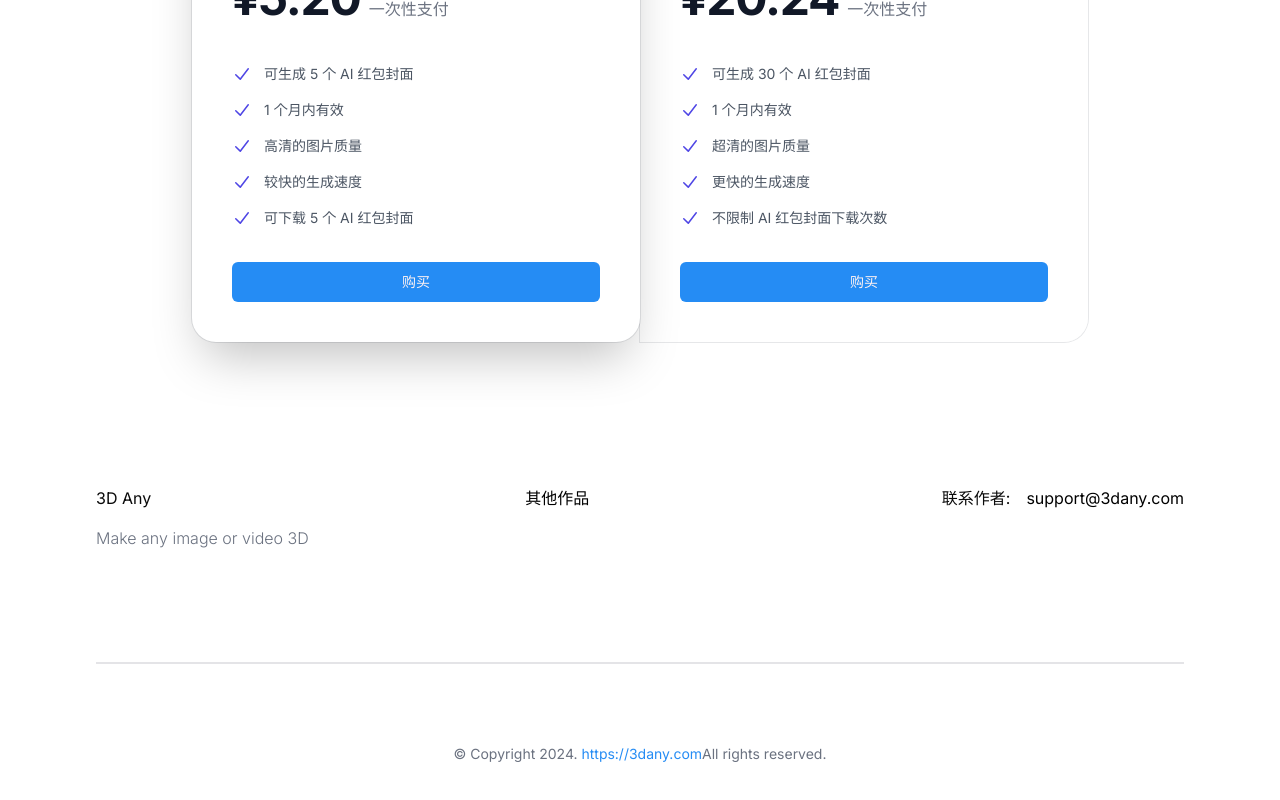
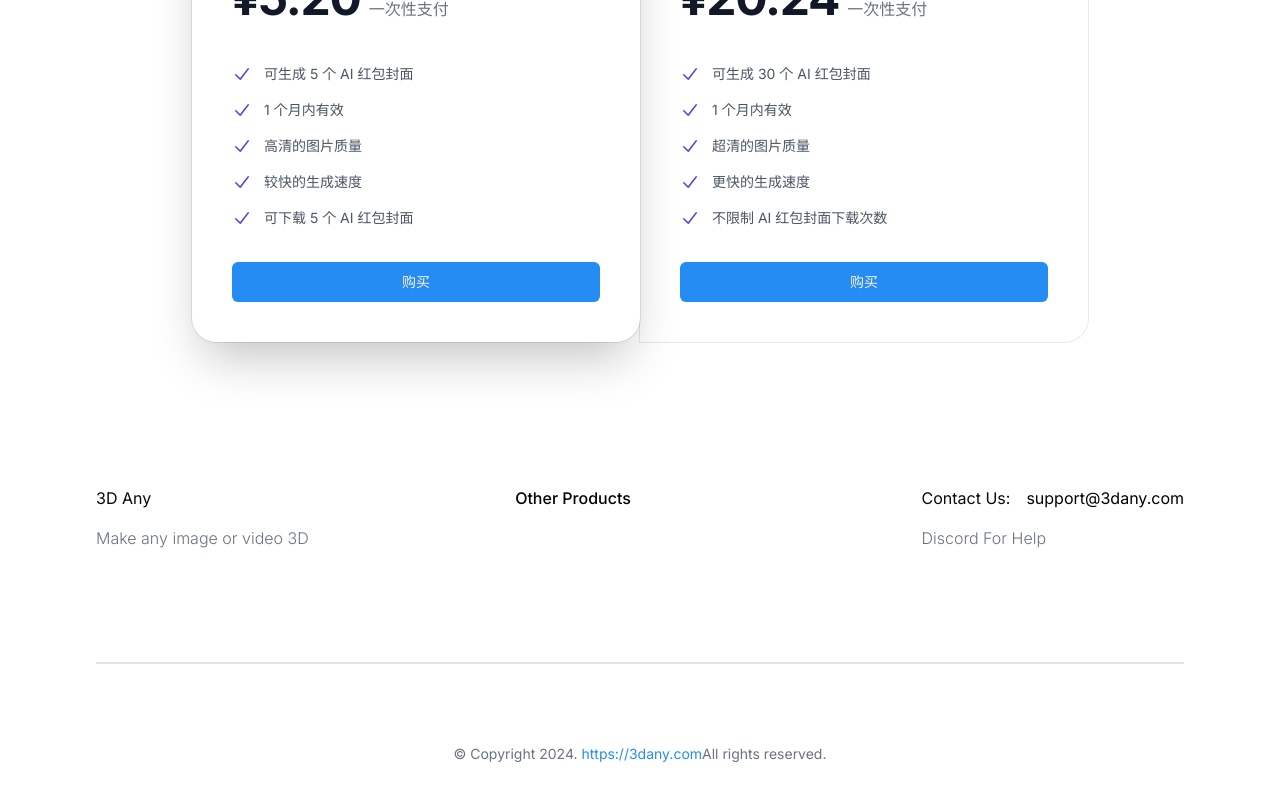
Before and after one commit to a414166402/3dany, a Next.js app: page /pricing in a window 1280 px wide. Shown: the part 482-1282 px from the top of the page. Built offline with nearby package versions, Linux system fonts and the light colour scheme; no server answers; what @a414166402/3dany, onnxruntime-web would draw is missing.

Commit message:
fix warming up bug and change small model

```diff
--- a/components/footer/index.tsx
+++ b/components/footer/index.tsx
@@ -15,7 +15,7 @@ export default function () {
           </div>
           <div className="flex grow flex-row flex-wrap lg:mx-10 lg:flex-nowrap lg:justify-center">
             <div className="my-5 mr-8 flex max-w-[200px] grow basis-[100px] flex-col space-y-5 lg:mx-10 lg:mt-0">
-              <p className="font-inter font-medium text-black">其他作品</p>
+              <p className="font-inter font-medium text-black">Other Products</p>
               {/* <a
                 href="https://gpts.works"
                 target="_blank"
@@ -27,9 +27,16 @@ export default function () {
           </div>
           <div className="mt-10 flex flex-col lg:mt-0">
             <div className="mb-4 flex flex-row items-center">
-              <p className="block">联系作者: </p>
+              <p className="block">Contact Us: </p>
               <p className="font-inter ml-4 text-black">support@{process.env.NEXT_PUBLIC_THIS_WEB_URL}</p>
             </div>
+            <a
+              href="https://discord.gg/fCqyGNxv"
+              target="_blank"
+              className="font-inter font-light text-gray-500"
+            >
+              Discord For Help
+            </a>
           </div>
         </div>
         <div className="mx-auto my-12 w-full border border-[#E4E4E7] lg:my-20"></div>
--- a/components/input/index.tsx
+++ b/components/input/index.tsx
@@ -9,13 +9,17 @@ import { log, warn, error } from '@/lib/log';
 import { toast } from "sonner";
 export default function () {
   // 状态管理
-  const [status, setStatus] = useState('Warming up...');
+  const [status, setStatus] = useState('Loading...【Tips】The first load will take more time');
+  const [isClickable, setIsClickable] = useState(true);
+  let clickStr = "Click to upload image/video";
   setInputSetStatus(setStatus);
   useEffect(() => {
     // 定义一个异步函数来进行你的异步操作
     const loadModel = async () => {
       await prepareDepth();
+      setStatus("Ready");
       // setStatus('Ready'); // 更新状态为Ready
+      setIsClickable(false);
     };
 
     loadModel(); // 调用异步函数
@@ -95,14 +99,16 @@ export default function () {
 
   return (
     <div className="flex flex-col items-center justify-center h-full p-4">
+      {!isClickable && (
+        <div id="container" className="relative flex flex-col items-center justify-center w-full sm:w-[50vw] md:w-[75vw] lg:max-w-[1080px] h-[calc(100vw*2/3)] sm:h-[calc(50vw*2/3)] md:h-[calc(75vw*2/3)] lg:max-h-[720px] border-2 border-dashed border-gray-300 rounded-lg overflow-hidden mt-4 bg-cover bg-center bg-no-repeat">
+          <label htmlFor="upload" className="flex flex-col items-center justify-center gap-1 cursor-pointer text-lg">
+            {/* SVG 图标 */}
+            {clickStr}
+            {/* <span id="example" onClick={handleExampleClick} className="text-sm underline cursor-pointer hover:text-blue-600">(or try example)</span> */}
+          </label>
+        </div>
+      )}
 
-      <div id="container" className="relative flex flex-col items-center justify-center w-full sm:w-[50vw] md:w-[75vw] lg:max-w-[1080px] h-[calc(100vw*2/3)] sm:h-[calc(50vw*2/3)] md:h-[calc(75vw*2/3)] lg:max-h-[720px] border-2 border-dashed border-gray-300 rounded-lg overflow-hidden mt-4 bg-cover bg-center bg-no-repeat">
-        <label htmlFor="upload" className="flex flex-col items-center justify-center gap-1 cursor-pointer text-lg">
-          {/* SVG 图标 */}
-          Click to upload image/video
-          <span id="example" onClick={handleExampleClick} className="text-sm underline cursor-pointer hover:text-blue-600">(or try example)</span>
-        </label>
-      </div>
       <div id="container2" className="hidden relative flex flex-col items-center justify-center w-full sm:w-[50vw] md:w-[75vw] lg:max-w-[1080px] h-[calc(100vw*2/3)] sm:h-[calc(50vw*2/3)] md:h-[calc(75vw*2/3)] lg:max-h-[720px] border-2 border-dashed border-gray-300 rounded-lg overflow-hidden mt-4 bg-cover bg-center bg-no-repeat">
         <ThreeScene />
       </div>
--- a/services/core.ts
+++ b/services/core.ts
@@ -628,7 +628,7 @@ export async function setSkyBox(selectedName: SkyBoxName) {
 //获取depth_estimator单例
 export async function getDepthEstimator() {
     if (!depth_estimator) {
-        depth_estimator = await pipeline('depth-estimation', 'Xenova/depth-anything-base-hf', {
+        depth_estimator = await pipeline('depth-estimation', 'Xenova/depth-anything-small-hf', {
             quantized: QUANTIZED,
             session_options: {
                 executionProviders: [executionProvidersStr]
@@ -650,7 +650,6 @@ export async function prepareDepth() {
     const arr = new Uint8ClampedArray(w * h * c);
     let depth_estimator = await getDepthEstimator();
     await depth_estimator(new RawImage(arr, w, h, c));
-    setStatus('Ready'); // 更新状态为Ready
 }
 
 function getOffCanvas() {
@@ -1009,11 +1008,11 @@ function setupScene(canvasHeight: number, canvasWeight: number) {
             if (controls)
                 controls.update();
 
-            // if (uiScene && uiCamera) {
-            //     // 将HUD场景使用正交相机进行渲染
-            //     renderer.autoClear = false;
-            //     renderer.render(uiScene, uiCamera);
-            // }
+            if (uiScene && uiCamera) {
+                // 将HUD场景使用正交相机进行渲染
+                renderer.autoClear = false;
+                renderer.render(uiScene, uiCamera);
+            }
         });
     }
     //添加摄像头刷新事件
```
